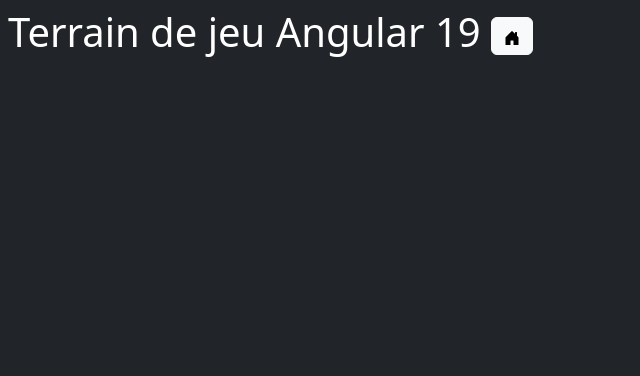
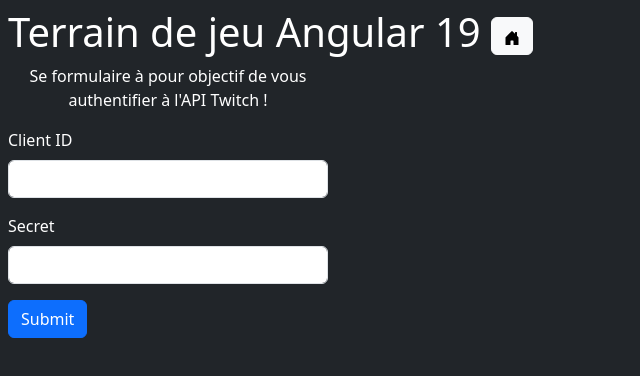
Before and after one commit to js-playground-of-css/ng-playground-app, an Angular app: page /sub-app/jv-info/auth in a window 1280 px wide. Before the commit this address led to /. Shown: the top 376 px of the page, without its empty margins (0-640 px from the left). Built offline with nearby package versions, Linux system fonts and the light colour scheme.

Commit message:
JV Info : Formulaire authentification (inactif)

```diff
--- a/src/app/app.routes.ts
+++ b/src/app/app.routes.ts
@@ -3,11 +3,13 @@
 import { HomepageComponent } from './homepage/homepage.component';
 import { BoardBatonnetsComponent } from './games/batonnets/board-batonnets/board-batonnets.component';
 import { JoursFeriesPageComponent } from './sub-app/jours-feries-fr/jours-feries-page/jours-feries-page.component';
+import { JvAuthPageComponent } from './sub-app/jv-info/jv-auth-page/jv-auth-page.component'
 
 export const routes: Routes = [
 	{ path: 'home', title: 'Accueil', component: HomepageComponent },
 	{ path: 'inventaire/compteur', title: 'Signal : exemple inventaire', component: InventoryCounterComponent },
 	{ path: 'games/batonnets', title: 'Jeu du bâtonnets', component: BoardBatonnetsComponent },
 	{ path: 'sub-app/jours-feries-fr', title: 'Jours fériés français', component: JoursFeriesPageComponent },
+	{ path: 'sub-app/jv-info/auth', title: 'Authentification à l\'API Twitch', component: JvAuthPageComponent },
 	{ path: '', redirectTo: 'home', pathMatch: 'full' }
 ];
--- /dev/null
+++ b/src/app/sub-app/jv-info/jv-auth-page/jv-auth-page.component.html
@@ -0,0 +1,16 @@
+<form class="text-white m-2 w-25" >
+    <div class="mb-3">
+        <p class="text-center">
+            Se formulaire à pour objectif de vous authentifier à l'API Twitch !
+        </p>
+    </div>
+    <div class="mb-3">
+        <label for="formClientID" class="form-label">Client ID</label>
+        <input type="clientID" class="form-control" id="formClientID" >
+    </div>
+    <div class="mb-3">
+        <label for="formSecret" class="form-label">Secret</label>
+        <input type="password" class="form-control" id="formSecret">
+    </div>
+    <button type="submit" class="btn btn-primary">Submit</button>
+</form>
--- /dev/null
+++ b/src/app/sub-app/jv-info/jv-auth-page/jv-auth-page.component.ts
@@ -0,0 +1,11 @@
+import { Component } from '@angular/core';
+
+@Component({
+  selector: 'jv-auth-page',
+  imports: [],
+  templateUrl: 'jv-auth-page.component.html',
+  styles: ``
+})
+export class JvAuthPageComponent {
+
+}
--- a/src/mock/features.mock.ts
+++ b/src/mock/features.mock.ts
@@ -28,5 +28,12 @@
         path: 'src/app/sub-app/jours-feries-fr',
         type: 'app',
         url: 'sub-app/jours-feries-fr'
+    },
+    {
+        id: 79,
+        title: 'Bibliothèque jeux vidéos',
+        path: 'src/app/sub-app/jv-info/jv-auth-page',
+        type: 'app',
+        url: 'sub-app/jv-info/auth'
     }
 ];
```
